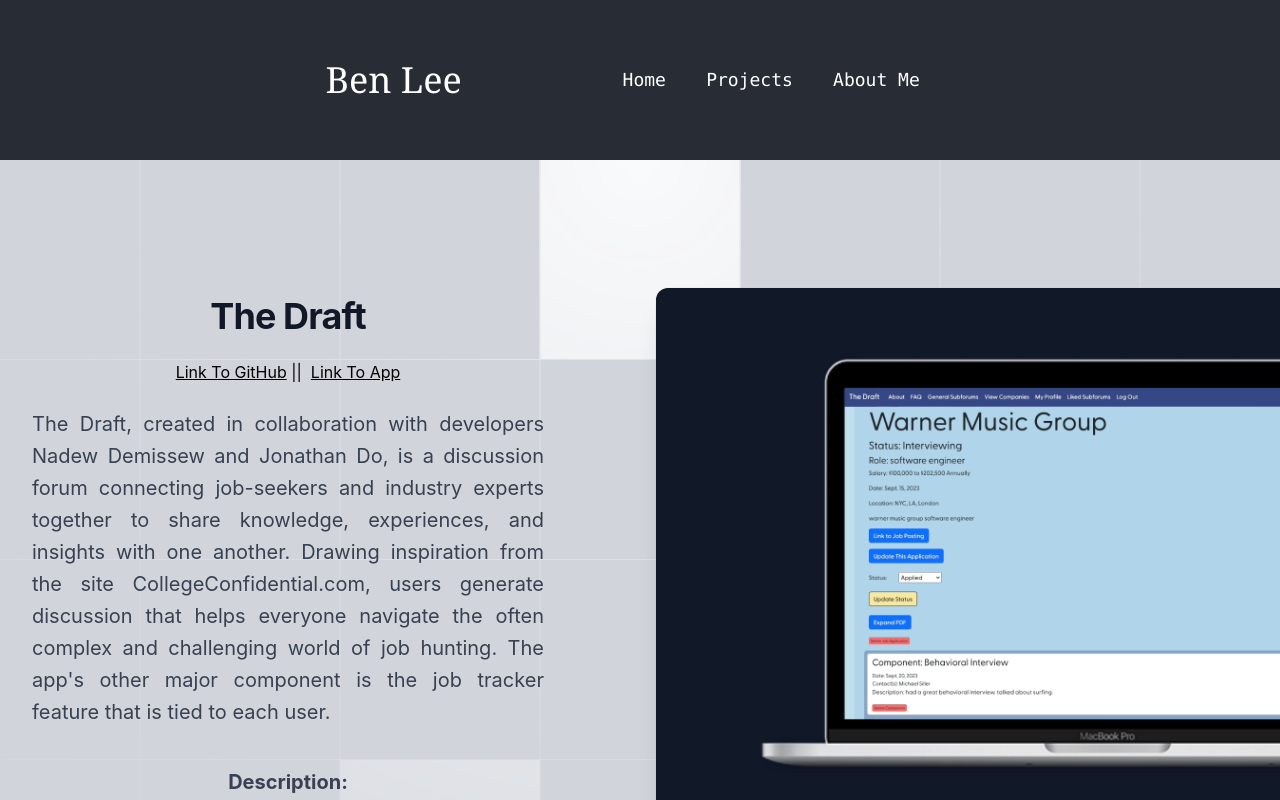
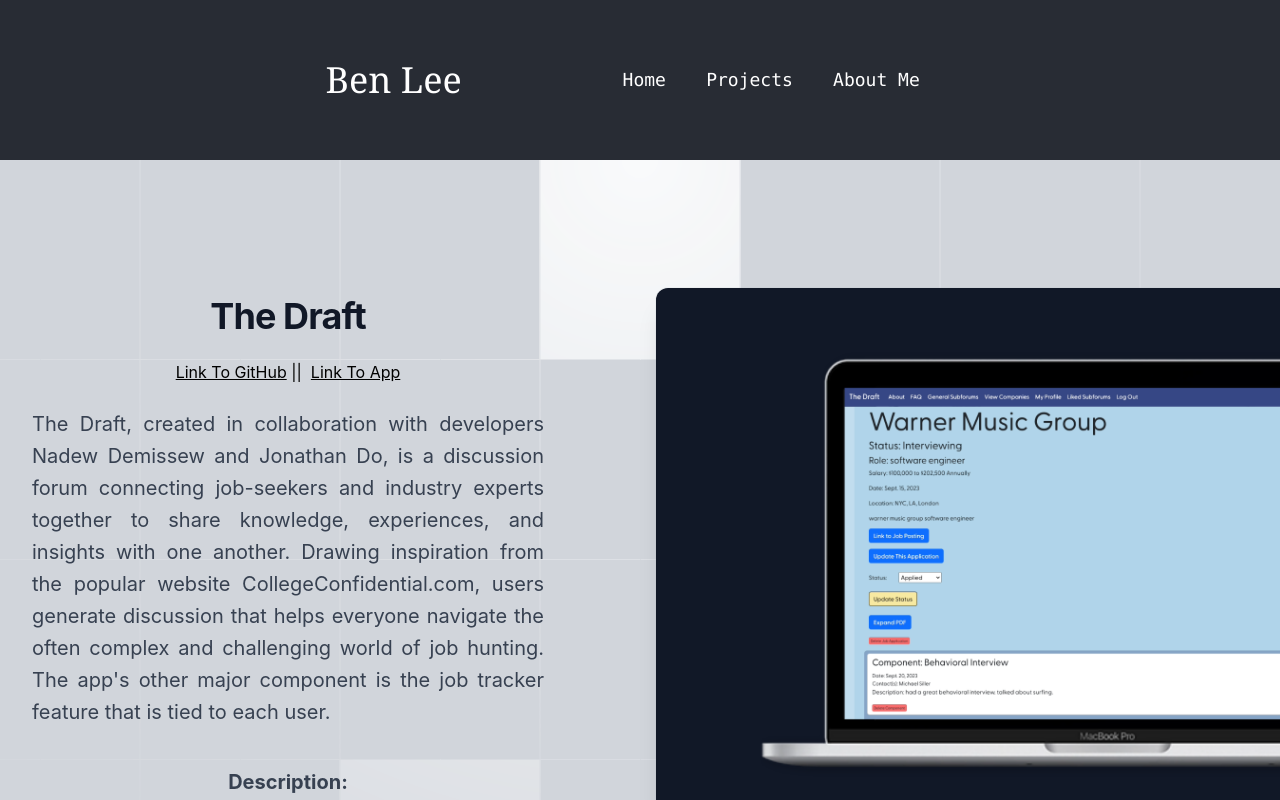
Before and after one commit to benjaehyun/react-portfolio, a React (Create React App) app: page /projects/thedraft in a window 1280 px wide. Shown: the top 800 px of the page. Built offline with nearby package versions, Linux system fonts and the light colour scheme.

Commit message:
added content to thedraft description to fix odd spacing from the text-justify

```diff
--- a/src/pages/TheDraftProjectPage/TheDraftProjectPage.jsx
+++ b/src/pages/TheDraftProjectPage/TheDraftProjectPage.jsx
@@ -38,7 +38,7 @@ export default function Example() {
               <a href="https://thedraft-theebuggers-823b566ea1e8.herokuapp.com/" target="_blank" rel="noopener noreferrer" className='underline'>Link To App</a>
               <p className="mt-6 text-xl leading-8 text-gray-700 text-justify">
               The Draft, created in collaboration with developers Nadew Demissew and Jonathan Do, is a discussion forum connecting job-seekers and industry experts
-              together to share knowledge, experiences, and insights with one another. Drawing inspiration from the site CollegeConfidential.com,
+              together to share knowledge, experiences, and insights with one another. Drawing inspiration from the popular website CollegeConfidential.com,
                users generate discussion that helps everyone navigate the often complex and challenging world of job hunting. The app's other major component
                is the job tracker feature that is tied to each user.
               </p>
```
